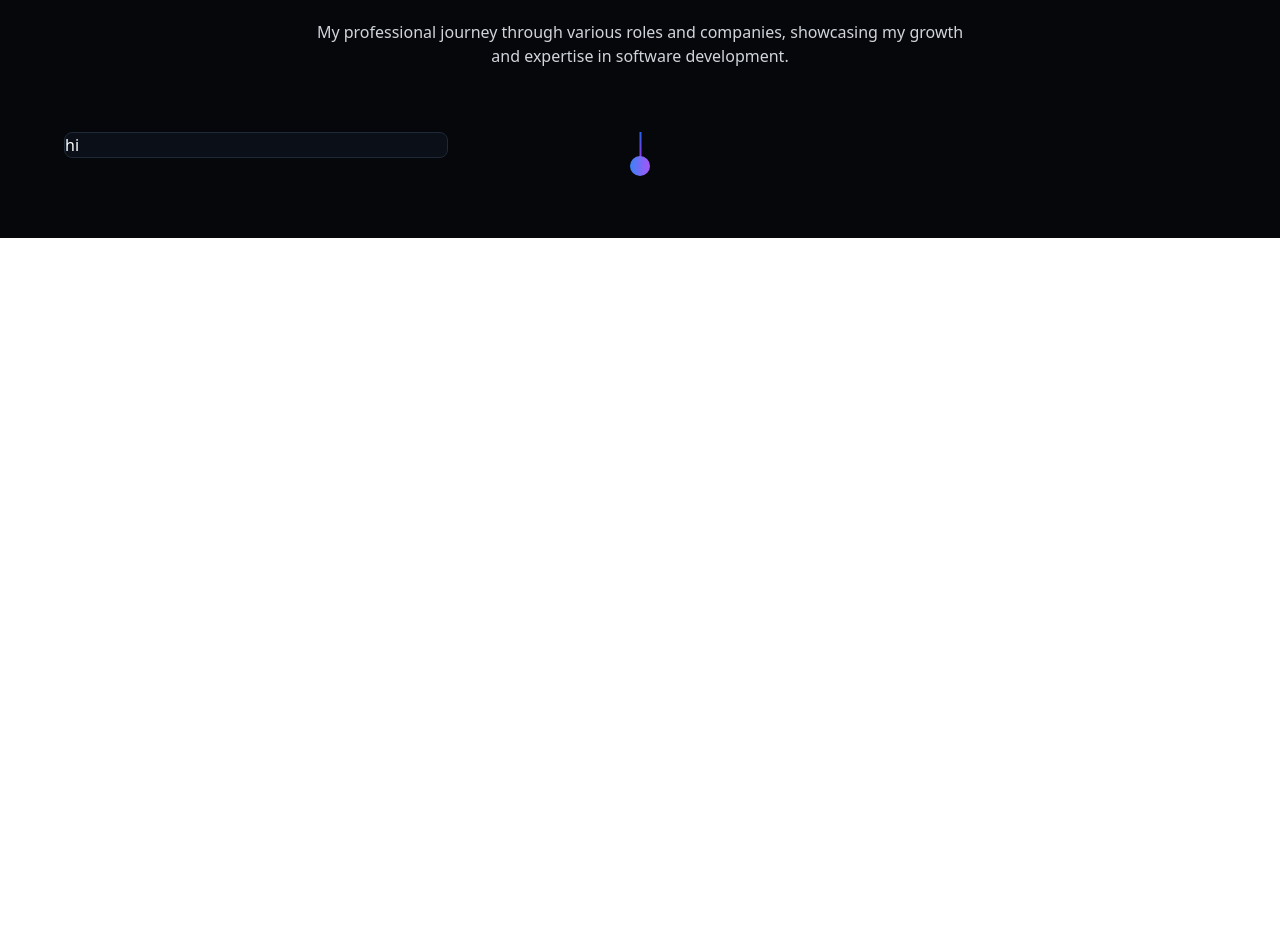
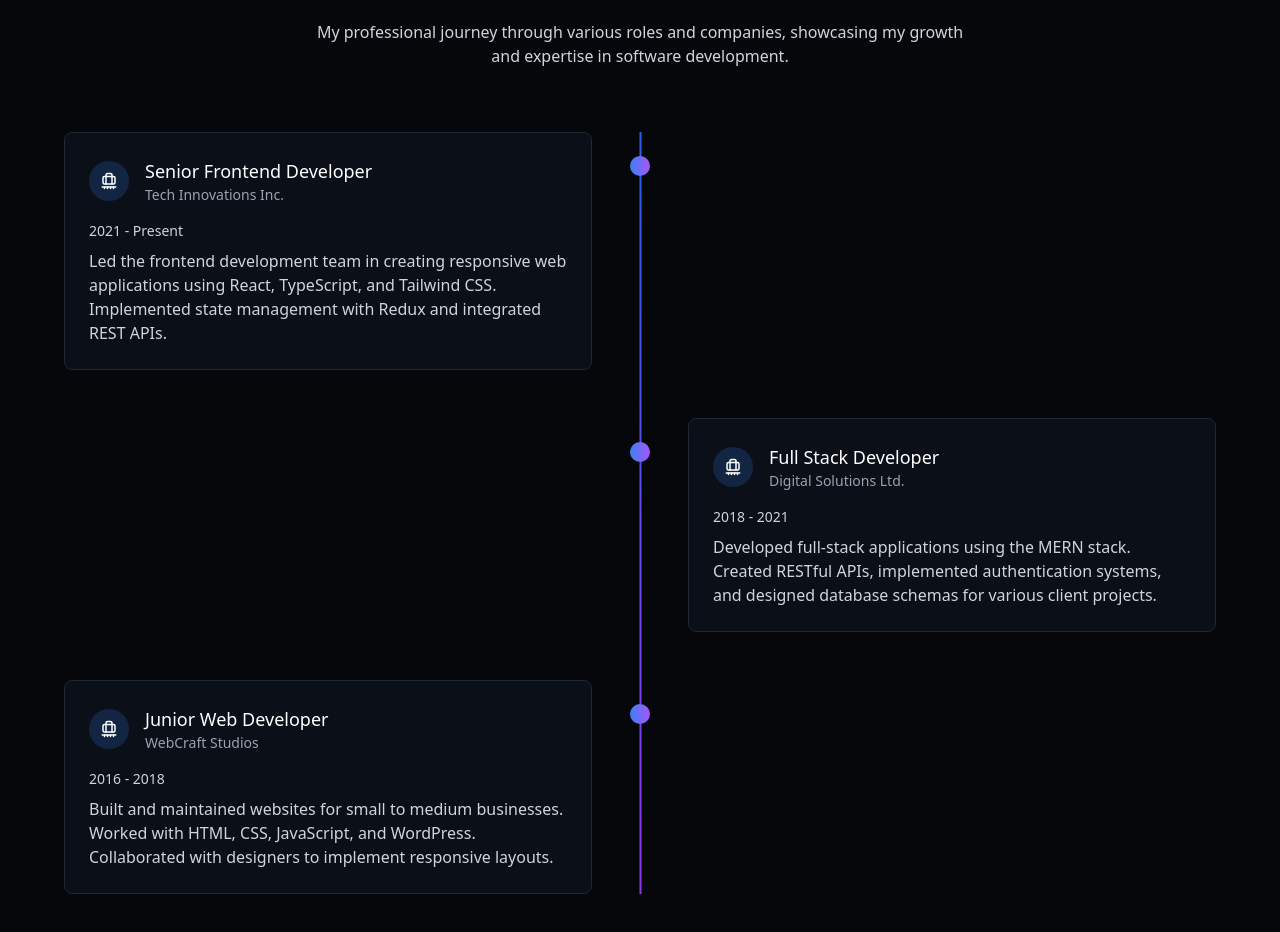
Before and after one commit to devcontainerDuy/personal-website, a React (Vite) app: page / in a window 1280 px wide. Shown: the part 1400-2332 px from the top of the page. Before the commit the page ends 1638 px from the top, so only its background shows below. Built offline with nearby package versions, Linux system fonts and the light colour scheme.

Commit message:
feat: enhance ExperienceSection to dynamically render experiences from JSON data

```diff
--- a/src/api/experiences.json
+++ b/src/api/experiences.json
@@ -1,18 +1,21 @@
 {
     "experiences": [
         {
+            "id": 1,
             "title": "Senior Frontend Developer",
             "company": "Tech Innovations Inc.",
             "period": "2021 - Present",
             "description": "Led the frontend development team in creating responsive web applications using React, TypeScript, and Tailwind CSS. Implemented state management with Redux and integrated REST APIs."
         },
         {
+            "id": 2,
             "title": "Full Stack Developer",
             "company": "Digital Solutions Ltd.",
             "period": "2018 - 2021",
             "description": "Developed full-stack applications using the MERN stack. Created RESTful APIs, implemented authentication systems, and designed database schemas for various client projects."
         },
         {
+            "id": 3,
             "title": "Junior Web Developer",
             "company": "WebCraft Studios",
             "period": "2016 - 2018",
--- a/src/components/layouts/ExperienceSection.tsx
+++ b/src/components/layouts/ExperienceSection.tsx
@@ -1,6 +1,7 @@
 import Divider from "@/components/ui/Divider";
 import Card from "@/components/ui/Card";
-// import { experiences } from "@/api/experiences.json";
+import { BriefcaseConveyorBelt } from "lucide-react";
+import { experiences } from "@/api/experiences.json";
 
 const ExperienceSection = () => {
     return (
@@ -22,19 +23,33 @@ const ExperienceSection = () => {
 
                     {/* Experience items */}
                     <div className="space-y-12">
-                        <div className="relative flex flex-col md:flex-row">
+                        {experiences?.map((exp) => (
+                            <div key={exp.id} className={`relative flex flex-col ${exp.id % 2 !== 0 ? "md:flex-row" : "md:flex-row-reverse"}`}>
                                 <div className="md:w-1/2 mb-8 md:mb-0">
-                                <div className="md:pr-12">
-                                    <Card>
+                                    <div className={`${exp.id % 2 !== 0 ? "md:pr-12" : "md:pl-12"}`}>
+                                        <Card className="md:max-w-full p-6">
                                             {/* Background with Card */}
                                             <div className="absolute inset-0 bg-gradient-to-r from-blue-500/10 to-purple-500/10 opacity-0 group-hover:opacity-100" />
-                                        hi
+                                            <div className="relative z-10">
+                                                <div className="flex items-center mb-4">
+                                                    <div className="w-10 h-10 rounded-full bg-blue-500/20 flex items-center justify-center mr-4">
+                                                        <BriefcaseConveyorBelt size={18} />
+                                                    </div>
+                                                    <div className="">
+                                                        <h3 className="text-lg font-medium">{exp.title}</h3>
+                                                        <p className="text-sm text-gray-400">{exp.company}</p>
+                                                    </div>
+                                                </div>
+                                                <p className="text-sm text-gray-300 mb-2">{exp.period}</p>
+                                                <p className="text-gray-300">{exp.description}</p>
+                                            </div>
                                         </Card>
                                     </div>
                                 </div>
                                 <div className="absolute left-0 md:left-1/2 top-6 w-5 h-5 rounded-full bg-gradient-to-r from-blue-500 to-purple-500 -translate-x-1/2 z-10" />
                                 <div className="md:w-1/2" />
                             </div>
+                        ))}
                     </div>
                 </div>
             </div>
```
Lines whose indentation alone changed are shown as unchanged.
